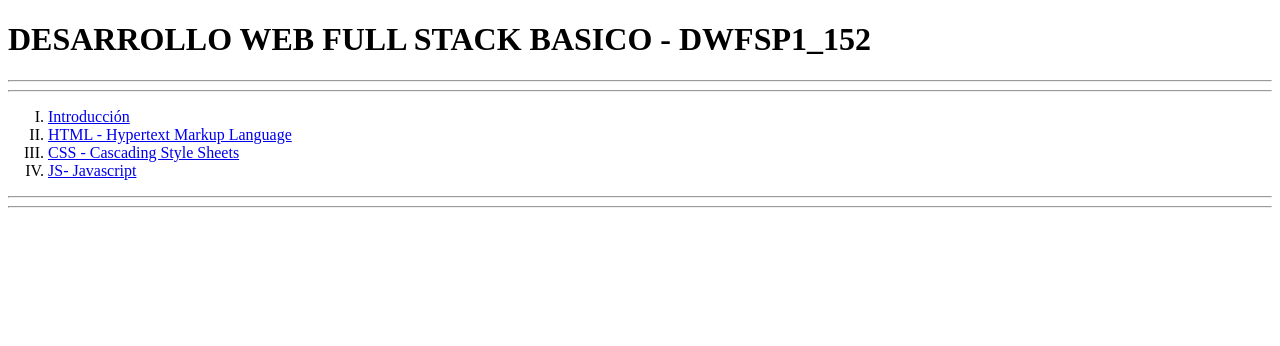
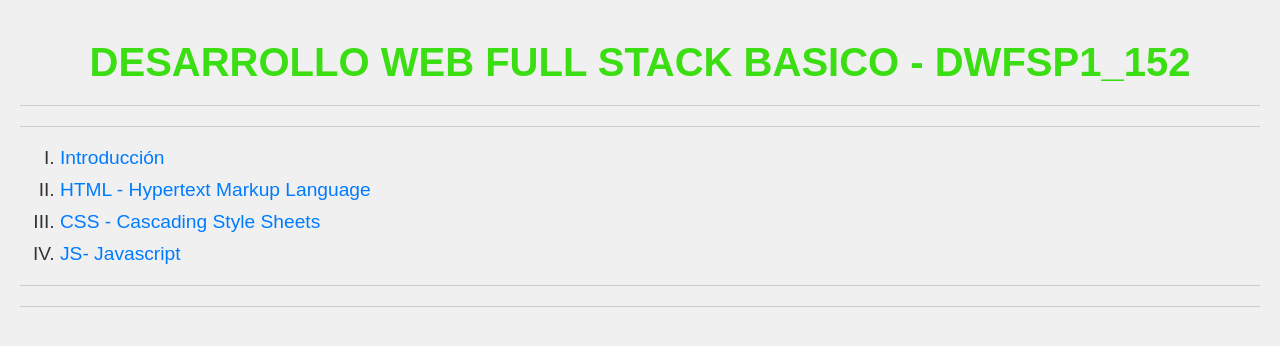
Before and after one commit to arguniajc/ProyectoCurso, a plain HTML site: page index.html in a window 1280 px wide. Drawn offline with Linux system fonts and the light colour scheme.

Commit message:
Cambios realizados en casa

```diff
--- a/index.html
+++ b/index.html
@@ -9,6 +9,47 @@
         ol {
             list-style-type: upper-roman;
         }
+        h1 {
+            text-align: center;
+            color: #3bdd13;
+            font-family: Arial, sans-serif;
+            font-size: 2.5em;
+            margin-top: 20px;
+            margin-bottom: 20px;
+
+        }
+        body {
+            background-color: #f0f0f0;
+            font-family: Arial, sans-serif;
+            color: #333;
+            margin: 0;
+            padding: 20px;
+        }
+        a {
+            color: #007bff;
+            text-decoration: none;
+        }
+        a:hover {
+            text-decoration: underline;
+        }
+        hr {
+            border: 0;
+            height: 1px;
+            background-color: #ccc;
+            margin: 20px 0;
+        }
+        li {
+            margin: 10px 0;
+            font-size: 1.2em;
+        }
+        li a {
+            color: #007bff;
+        }
+        li a:hover {
+            color: #0056b3;
+        }
+
+
     </style>
 </head>
 <body>
```
